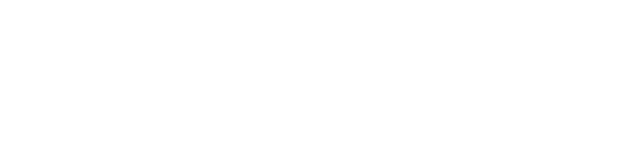
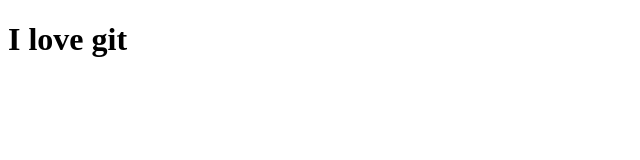
Before and after one commit to Hunter-aw/c11-git-practice, a plain HTML site: page index.html in a window 1280 px wide. Shown: the whole page, without its empty margins (0-640 px from the left). Drawn offline with Linux system fonts and the light colour scheme.

Commit message:
added example css

```diff
--- a/index.html
+++ b/index.html
@@ -7,6 +7,6 @@
     <title>Document</title>
 </head>
 <body>
-
+    <h1 class="example">I love git</h1>
 </body>
 </html>
--- a/style.css
+++ b/style.css
@@ -0,0 +1,3 @@
+.example {
+    display: inline-block
+}
```
